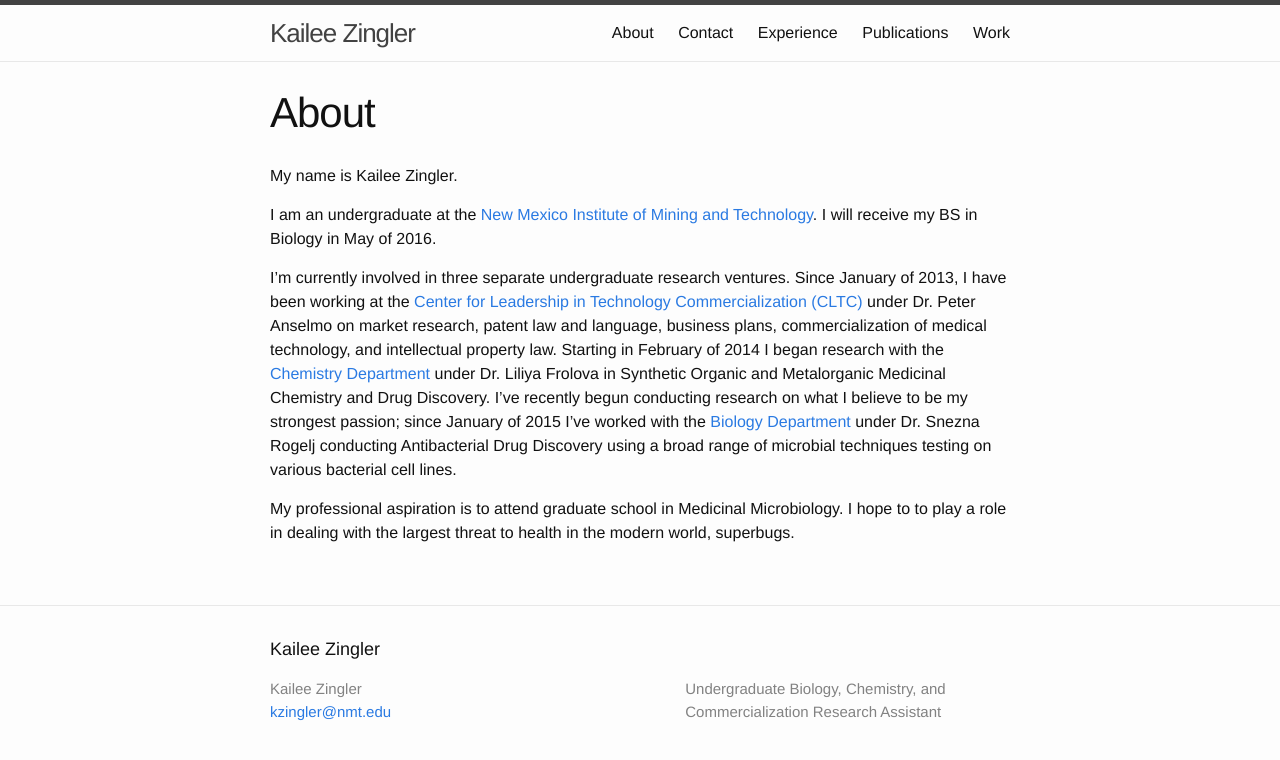
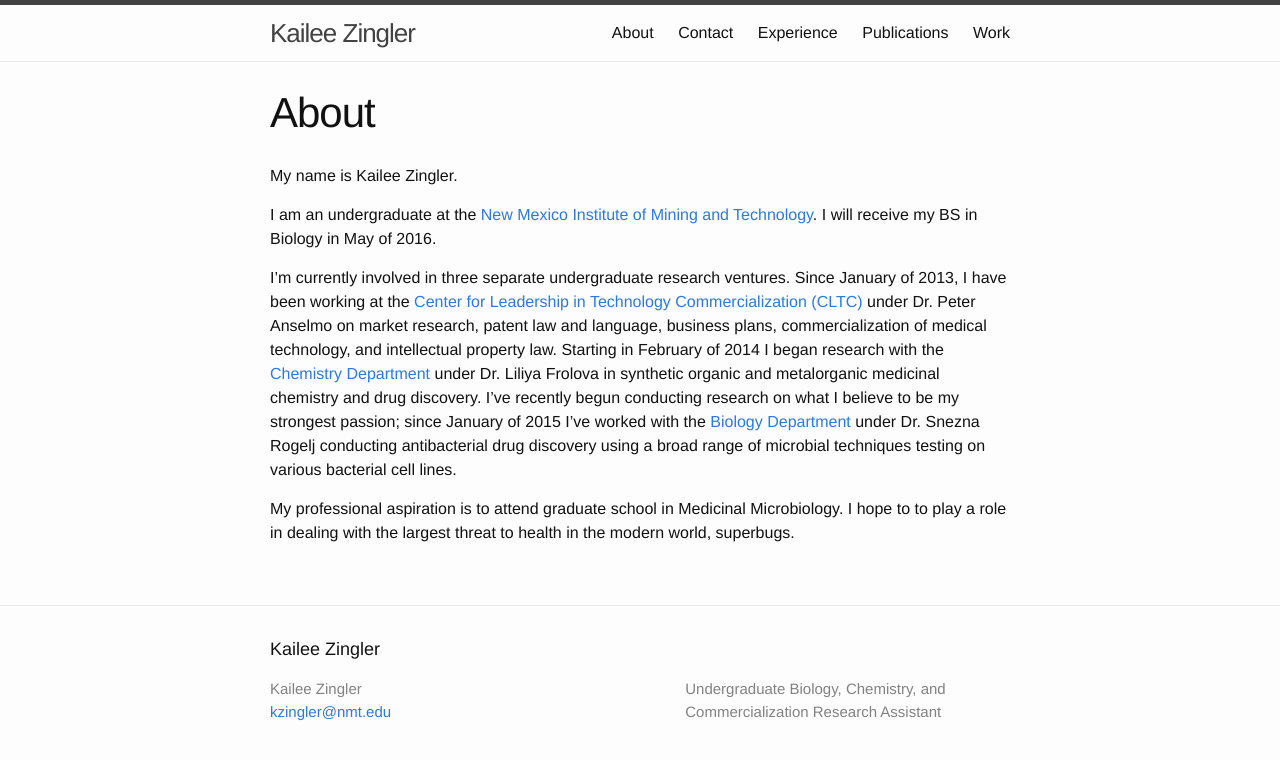
Before and after one commit to kzingler/kzingler.github.io, a Jekyll site: the page built from about.md, in a window 1280 px wide. Shown: the top 760 px of the page. Built offline with Jekyll 4.4.1, drawn with Linux system fonts in a browser that asks for light colours.

Commit message:
fixed capitalization

```diff
--- a/about.md
+++ b/about.md
@@ -16,11 +16,11 @@ Anselmo on market research, patent law and language, business plans,
 commercialization of medical technology, and intellectual property law.
 Starting in February of 2014 I began research with the [Chemistry
 Department](http://infohost.nmt.edu/~chem/) under Dr. Liliya Frolova in
-Synthetic Organic and Metalorganic Medicinal Chemistry and Drug Discovery. I've
+synthetic organic and metalorganic medicinal chemistry and drug discovery. I've
 recently begun conducting research on what I believe to be my strongest passion;
 since January of 2015 I've worked with the [Biology
 Department](http://infohost.nmt.edu/~biology/) under Dr. Snezna Rogelj
-conducting Antibacterial Drug Discovery using a broad range of microbial
+conducting antibacterial drug discovery using a broad range of microbial
 techniques testing on various bacterial cell lines.
 
 My professional aspiration is to attend graduate school in Medicinal
```
